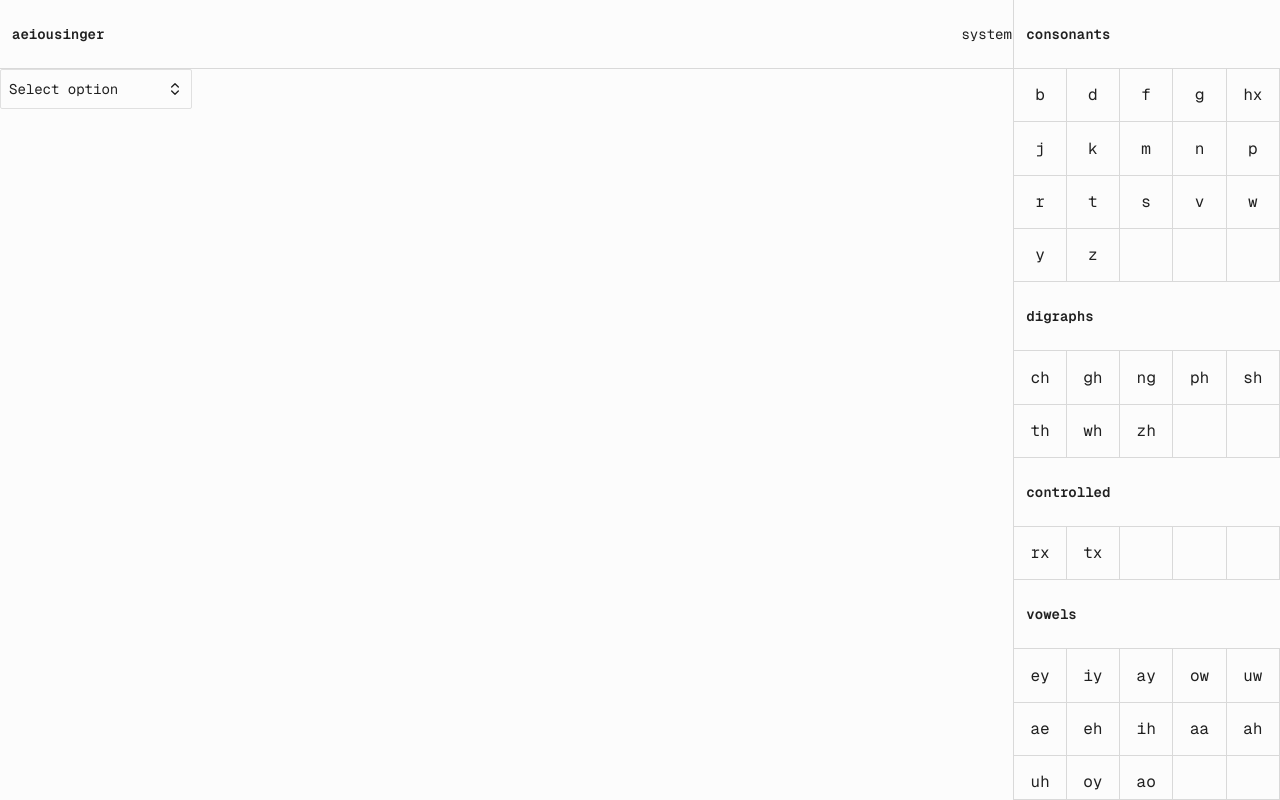
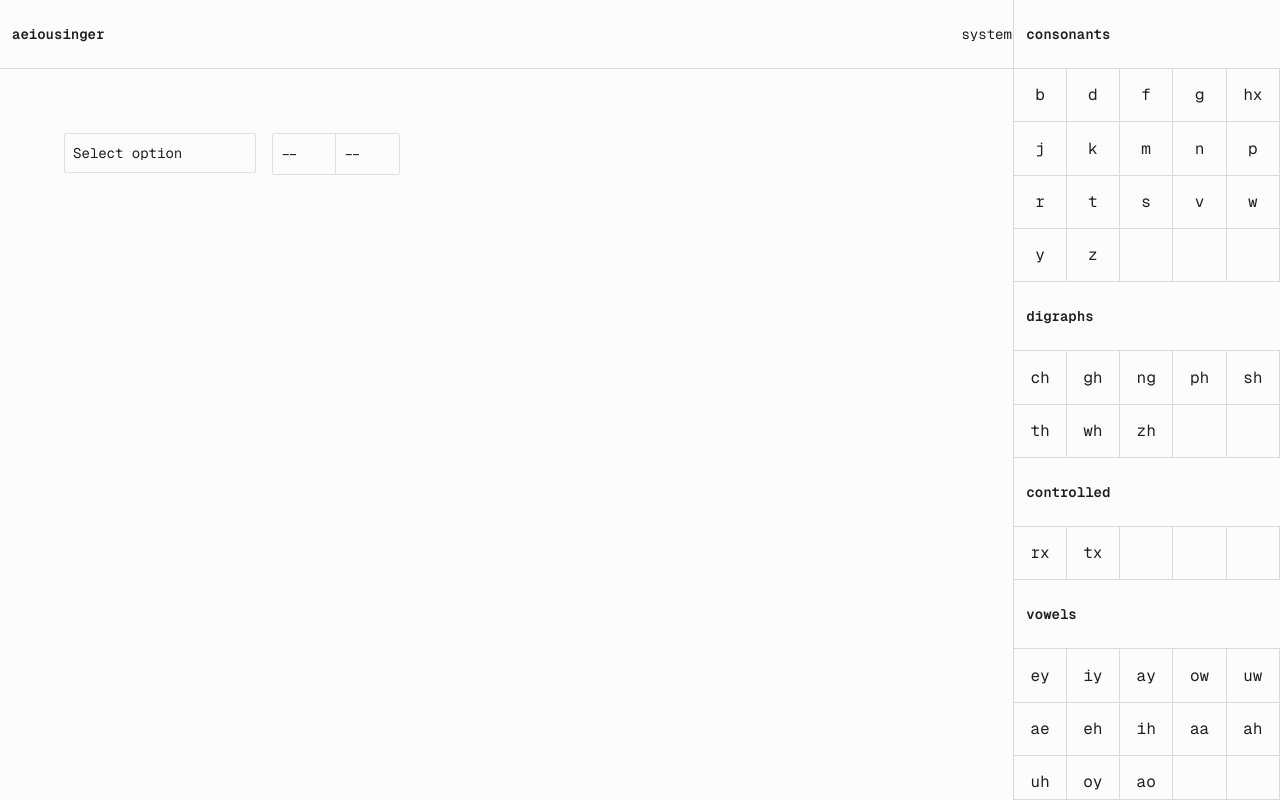
Before and after one commit to chrischenld/aeiousinger, a Next.js app: page / in a window 1280 px wide. Built offline with nearby package versions, Linux system fonts and the light colour scheme.

Commit message:
feat(Combobox): Add animations

```diff
--- a/components/base/Combobox.tsx
+++ b/components/base/Combobox.tsx
@@ -3,7 +3,7 @@
 import * as React from "react";
 import { Command } from "cmdk";
 import { Check, ChevronsUpDown, Search } from "lucide-react";
-
+import { motion, AnimatePresence } from "framer-motion";
 interface ComboboxProps {
 	options: { value: string; label: string }[];
 	placeholder?: string;
@@ -13,6 +13,16 @@ interface ComboboxProps {
 	value?: string;
 	onChange?: (value: string) => void;
 }
+
+const animationVariants = {
+	hidden: { opacity: 0, y: -16, scale: 0.95 },
+	visible: { opacity: 1, y: 0, scale: 1 },
+	transition: {
+		duration: 0.19,
+		ease: [0.76, 0.06, 0.13, 0.95],
+	},
+	exit: { opacity: 0, y: -16, scale: 0.95 },
+};
 
 export default function Combobox({
 	options,
@@ -26,6 +36,7 @@ export default function Combobox({
 	const [open, setOpen] = React.useState(false);
 	const [search, setSearch] = React.useState("");
 	const inputRef = React.useRef<HTMLInputElement>(null);
+	const containerRef = React.useRef<HTMLDivElement>(null);
 	const listRef = React.useRef<HTMLDivElement>(null);
 
 	// Focus management
@@ -39,18 +50,53 @@ export default function Combobox({
 		}
 	}, [open]);
 
+	// Add click outside handler
+	React.useEffect(() => {
+		function handleClickOutside(event: MouseEvent) {
+			if (
+				containerRef.current &&
+				!containerRef.current.contains(event.target as Node)
+			) {
+				setOpen(false);
+				setSearch(""); // Clear search when closing
+			}
+		}
+
+		if (open) {
+			document.addEventListener("mousedown", handleClickOutside);
+			return () => {
+				document.removeEventListener("mousedown", handleClickOutside);
+			};
+		}
+	}, [open]);
+
 	// Handle keyboard events at the top level
 	const handleKeyDown = (e: React.KeyboardEvent) => {
 		if (!open && (e.key === "Enter" || e.key === "ArrowDown")) {
 			setOpen(true);
 			e.preventDefault();
+		} else if (open && e.key === "Escape") {
+			setOpen(false);
+			setSearch("");
+			e.preventDefault();
+		}
+	};
+
+	// Handle Tab out of the component
+	const handleBlur = (e: React.FocusEvent) => {
+		// Check if the new focus target is outside the combobox
+		if (!containerRef.current?.contains(e.relatedTarget as Node) && open) {
+			setOpen(false);
+			setSearch("");
 		}
 	};
 
 	return (
 		<div
+			ref={containerRef}
 			className={`w-48 ${className}`}
 			onKeyDown={handleKeyDown}
+			onBlur={handleBlur}
 			role="combobox"
 			aria-expanded={open}
 			aria-haspopup="listbox"
@@ -67,10 +113,18 @@ export default function Combobox({
 				{value
 					? options.find((option) => option.value === value)?.label
 					: placeholder}
-				<ChevronsUpDown className="h-4 w-4" />
+				{/* <ChevronsUpDown className="h-4 w-4" /> */}
 			</button>
 
+			<AnimatePresence>
 				{open && (
+					<motion.div
+						variants={animationVariants}
+						initial="hidden"
+						animate="visible"
+						exit="exit"
+						transition={animationVariants.transition}
+					>
 						<Command
 							className="absolute w-48 mt-1 border border-border-light bg-bg shadow-lg z-10 rounded-[0.125rem] overflow-hidden focus:outline-none"
 							shouldFilter={false}
@@ -90,7 +144,6 @@ export default function Combobox({
 							</div>
 
 							<Command.List
-						ref={listRef}
 								className="max-h-64 overflow-auto focus:outline-none"
 								role="listbox"
 								aria-label={`${placeholder} options`}
@@ -104,7 +157,12 @@ export default function Combobox({
 											key={option.value}
 											value={option.value}
 											onSelect={() => {
-										onChange?.(option.value);
+												// If the clicked option is already selected, clear the selection
+												if (value === option.value) {
+													onChange?.(""); // Clear the value
+												} else {
+													onChange?.(option.value); // Select the new value
+												}
 												setOpen(false);
 												setSearch("");
 											}}
@@ -124,7 +182,7 @@ export default function Combobox({
 										option.label.toLowerCase().includes(search.toLowerCase())
 									).length && (
 										<Command.Empty
-									className="p-2 text-sm text-fg-light"
+											className="flex h-10 items-center p-2 text-sm text-fg-light"
 											role="status"
 										>
 											{emptyMessage}
@@ -132,7 +190,9 @@ export default function Combobox({
 									)}
 							</Command.List>
 						</Command>
+					</motion.div>
 				)}
+			</AnimatePresence>
 		</div>
 	);
 }
--- /dev/null
+++ b/components/compositions/DoubleCombobox.tsx
@@ -0,0 +1,51 @@
+"use client";
+
+import * as React from "react";
+import Combobox from "../base/Combobox";
+
+interface DoubleComboboxProps {
+	firstOptions: { value: string; label: string }[];
+	secondOptions: { value: string; label: string }[];
+	firstPlaceholder?: string;
+	secondPlaceholder?: string;
+	className?: string;
+	firstValue?: string;
+	secondValue?: string;
+	onFirstChange?: (value: string) => void;
+	onSecondChange?: (value: string) => void;
+}
+
+export default function DoubleCombobox({
+	firstOptions,
+	secondOptions,
+	firstPlaceholder = "--",
+	secondPlaceholder = "--",
+	className,
+	firstValue = "",
+	secondValue = "",
+	onFirstChange,
+	onSecondChange,
+}: DoubleComboboxProps) {
+	return (
+		<div
+			className={`w-32 h-fit border border-border-light rounded-[0.125rem] ${className}`}
+		>
+			<div className="flex h-10 relative">
+				<Combobox
+					options={firstOptions}
+					value={firstValue}
+					onChange={onFirstChange}
+					placeholder={firstPlaceholder}
+					className="w-full [&>button]:border-0 [&>button]:rounded-none [&>button]:border-r [&>button]:border-border-light relative focus-within:z-10"
+				/>
+				<Combobox
+					options={secondOptions}
+					value={secondValue}
+					onChange={onSecondChange}
+					placeholder={secondPlaceholder}
+					className="w-full [&>button]:border-0 [&>button]:rounded-none relative focus-within:z-10"
+				/>
+			</div>
+		</div>
+	);
+}
--- a/components/sections/Canvas.tsx
+++ b/components/sections/Canvas.tsx
@@ -2,26 +2,36 @@
 
 import { useState } from "react";
 import Combobox from "../base/Combobox";
+import DoubleCombobox from "../compositions/DoubleCombobox";
+import { graphemeContent } from "@/data/graphemeContent";
 
-const options = [
-	{ value: "1", label: "Option 1" },
-	{ value: "2", label: "Option 2" },
-	{ value: "3", label: "Option 3" },
-	{ value: "4", label: "Option 4" },
-	{ value: "5", label: "Option 5" },
-	{ value: "6", label: "Option 6" },
-	{ value: "7", label: "Option 7" },
-	{ value: "8", label: "Option 8" },
-	{ value: "9", label: "Option 9" },
-	{ value: "10", label: "Option 10" },
-];
+const phonemeOptions = Object.values(graphemeContent).flatMap((section) =>
+	Object.entries(section.items).map(([value, item]) => ({
+		value,
+		label: item.title,
+	}))
+);
 
 export default function Canvas() {
 	const [value, setValue] = useState("");
+	const [value2, setValue2] = useState("");
+	const [value3, setValue3] = useState("");
 
 	return (
-		<div className="grid grid-cols-subgrid col-span-full md:col-span-19 bg-bg">
-			<Combobox value={value} onChange={setValue} options={options} />
+		<div className="grid grid-cols-subgrid col-span-full md:col-span-19 bg-bg p-16">
+			<div className="col-span-10 flex gap-4">
+				<Combobox value={value} onChange={setValue} options={phonemeOptions} />
+				<DoubleCombobox
+					firstOptions={phonemeOptions}
+					secondOptions={phonemeOptions}
+					onFirstChange={setValue2}
+					firstPlaceholder="--"
+					firstValue={value2}
+					secondValue={value3}
+					onSecondChange={setValue3}
+					secondPlaceholder="--"
+				/>
+			</div>
 		</div>
 	);
 }
```
Lines whose indentation alone changed are shown as unchanged.
